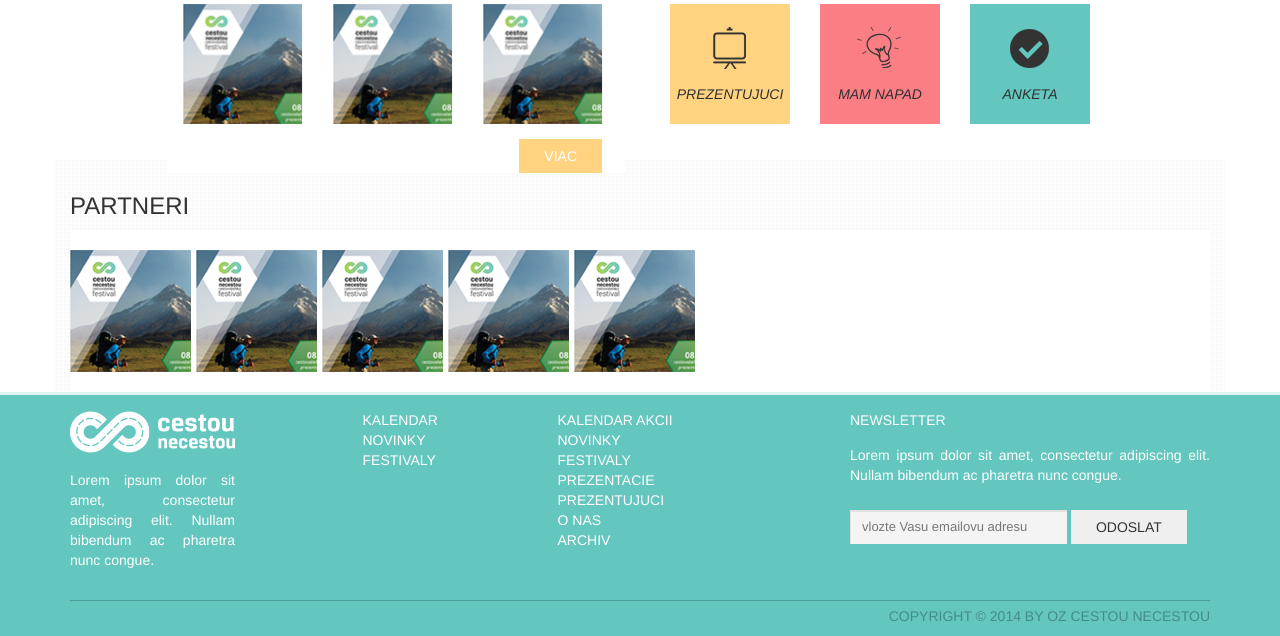
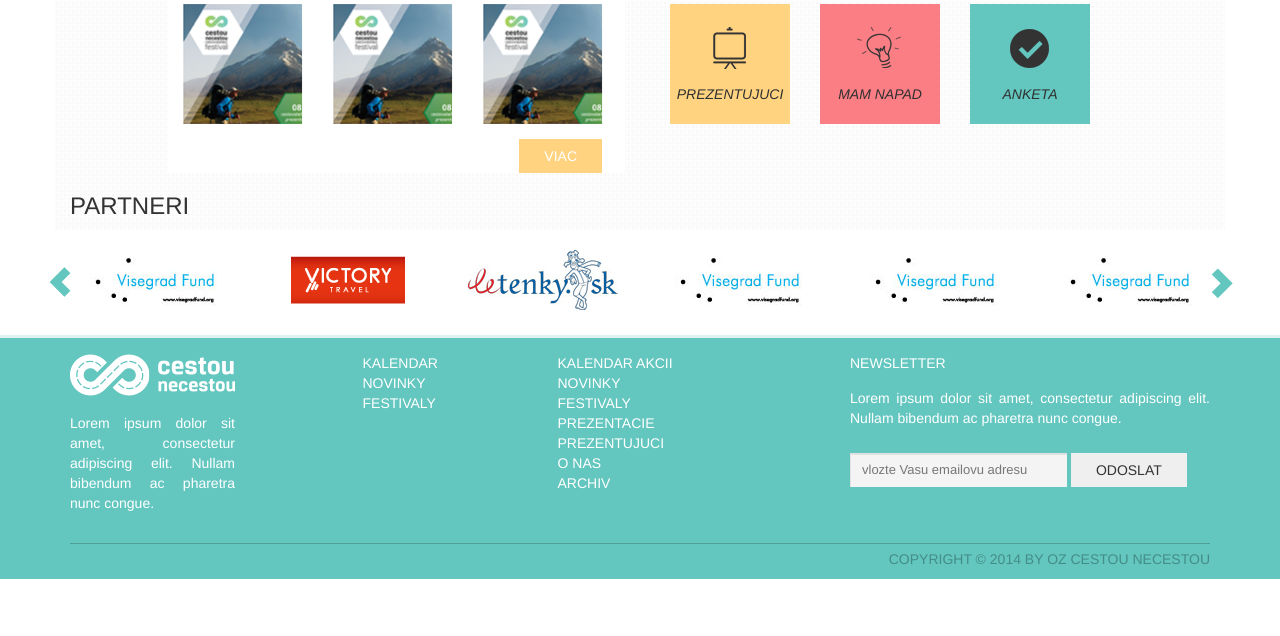
Before and after one commit to savakac/cnp, a PHP site: page / in a window 1280 px wide. Shown: the part 1508-2144 px from the top of the page. After the commit the page ends 2087 px from the top, so only its background shows below. Run offline with PHP 8.4, Linux system fonts and the light colour scheme; some libraries are stand-ins or nearby versions.

Commit message:
Add partneri slide

```diff
--- a/css/main.css
+++ b/css/main.css
@@ -309,10 +309,45 @@ a:active, a:hover { outline: 0; }
 	}
 }
 
-#partneri div
+/*Partneri*/
+#partneri button
 {
-	background-color: #FFFFFF;
-	padding: 20px 0px;
+	background-color: #63C6Bf;
+	border-color: #63C6BF;
+	font-style: italic;
+	color: #303030;
+	padding-top: 12px;
+	padding-bottom: 12px;
+	margin-bottom: 15px;
+}
+
+#carousel-partneri { margin: 20px 0; }
+#carousel-partneri .item a { display: inline-block; }
+
+#carousel-partneri .carousel-control
+{
+	width: 30px;
+	color: #63C6BF;
+	text-shadow: none;
+	opacity: 1;
+}
+
+#carousel-partneri .carousel-control:hover, #carousel-partneri .carousel-control:focus
+{
+	color: #FC7E85;
+	opacity: 1;
+}
+
+#carousel-partneri .carousel-control.left
+{
+	background-image: none;
+	left: -25px;
+}
+
+#carousel-partneri .carousel-control.right
+{
+	background-image: none;
+	right: -25px;
 }
 
 @media (min-width: 768px) {
--- a/index.php
+++ b/index.php
@@ -304,19 +304,135 @@
         </div>
       </div>
     </div>
+
+    <div class="row hidden-xs">
+      <div class="col-sm-12">
+        <h1 class="hidden-xs text-uppercase">Partneri</h1>
+      </div>
+    </div>
+	</div>
+
 	<!-- Partneri -->
+	<div class="container">
 		<div class="row">
 			<div class="col-sm-12" id="partneri">
-        <h1 class="hidden-xs text-uppercase">Partneri</h1>
-        <button type="button" class="btn btn-lg btn-block visible-xs-block" data-toggle="collapse" data-target="#xs-partneri">Partneri
+				<button type="button" class="btn btn-lg btn-block visible-xs-block"  data-toggle="collapse" data-target="#xs-partneri">Partneri
 					<span class="glyphicon glyphicon-chevron-down"></span>
 				</button>
 				<div class="collapse" id="xs-partneri">
-          <a href="#" title="Partneri"><img src="images/akcie.png" alt="partneri"></a>
-          <a href="#" title="Partneri"><img src="images/akcie.png" alt="partneri"></a>
-          <a href="#" title="Partneri"><img src="images/akcie.png" alt="partneri"></a>
-          <a href="#" title="Partneri"><img src="images/akcie.png" alt="partneri"></a>
-          <a href="#" title="Partneri"><img src="images/akcie.png" alt="partneri"></a>
+					<div id="carousel-partneri" class="carousel slide">
+						<!-- Carousel list -->
+						<div class="carousel-inner">
+							<div class="item active">
+								<div class="row">
+									<div class="col-sm-2 text-center">
+										<a href="#" title="Partneri" target="_blank">
+											<img src="images/visegrad_fund_logo.jpg" alt="Akcie" class="img-responsive">
+										</a>
+									</div>
+									<div class="col-sm-2 text-center">
+										<a href="#" title="Partneri" target="_blank">
+											<img src="images/victory_travel_logo.jpg" alt="Akcie" class="img-responsive">
+										</a>
+									</div>
+									<div class="col-sm-2 text-center">
+										<a href="#" title="Partneri" target="_blank">
+											<img src="images/letenky_sk_logo.jpg" alt="Akcie" class="img-responsive">
+										</a>
+									</div>
+									<div class="col-sm-2 text-center">
+										<a href="#" title="Partneri" target="_blank">
+											<img src="images/visegrad_fund_logo.jpg" alt="Akcie" class="img-responsive">
+										</a>
+									</div>
+									<div class="col-sm-2 text-center">
+										<a href="#" title="Partneri" target="_blank">
+											<img src="images/visegrad_fund_logo.jpg" alt="Akcie" class="img-responsive">
+										</a>
+									</div>
+									<div class="col-sm-2 text-center">
+										<a href="#" title="Partneri" target="_blank">
+											<img src="images/visegrad_fund_logo.jpg" alt="Akcie" class="img-responsive">
+										</a>
+									</div>
+								</div>
+							</div>
+							<div class="item">
+								<div class="row">
+									<div class="col-sm-2 text-center">
+										<a href="#" title="Partneri" target="_blank">
+											<img src="images/victory_travel_logo.jpg" alt="Akcie" class="img-responsive">
+										</a>
+									</div>
+									<div class="col-sm-2 text-center">
+										<a href="#" title="Partneri" target="_blank">
+											<img src="images/victory_travel_logo.jpg" alt="Akcie" class="img-responsive">
+										</a>
+									</div>
+									<div class="col-sm-2 text-center">
+										<a href="#" title="Partneri" target="_blank">
+											<img src="images/victory_travel_logo.jpg" alt="Akcie" class="img-responsive">
+										</a>
+									</div>
+									<div class="col-sm-2 text-center">
+										<a href="#" title="Partneri" target="_blank">
+											<img src="images/victory_travel_logo.jpg" alt="Akcie" class="img-responsive">
+										</a>
+									</div>
+									<div class="col-sm-2 text-center">
+										<a href="#" title="Partneri" target="_blank">
+											<img src="images/victory_travel_logo.jpg" alt="Akcie" class="img-responsive">
+										</a>
+									</div>
+									<div class="col-sm-2 text-center">
+										<a href="#" title="Partneri" target="_blank">
+											<img src="images/victory_travel_logo.jpg" alt="Akcie" class="img-responsive">
+										</a>
+									</div>
+								</div>
+							</div>
+							<div class="item">
+								<div class="row">
+									<div class="col-sm-2 text-center">
+										<a href="#" title="Partneri" target="_blank">
+											<img src="images/letenky_sk_logo.jpg" alt="Akcie" class="img-responsive">
+										</a>
+									</div>
+									<div class="col-sm-2 text-center">
+										<a href="#" title="Partneri" target="_blank">
+											<img src="images/letenky_sk_logo.jpg" alt="Akcie" class="img-responsive">
+										</a>
+									</div>
+									<div class="col-sm-2 text-center">
+										<a href="#" title="Partneri" target="_blank">
+											<img src="images/letenky_sk_logo.jpg" alt="Akcie" class="img-responsive">
+										</a>
+									</div>
+									<div class="col-sm-2 text-center">
+										<a href="#" title="Partneri" target="_blank">
+											<img src="images/letenky_sk_logo.jpg" alt="Akcie" class="img-responsive">
+										</a>
+									</div>
+									<div class="col-sm-2 text-center">
+										<a href="#" title="Partneri" target="_blank">
+											<img src="images/letenky_sk_logo.jpg" alt="Akcie" class="img-responsive">
+										</a>
+									</div>
+									<div class="col-sm-2 text-center">
+										<a href="#" title="Partneri" target="_blank">
+											<img src="images/letenky_sk_logo.jpg" alt="Akcie" class="img-responsive">
+										</a>
+									</div>
+								</div>
+							</div>
+						</div>
+						<a class="left carousel-control" href="#carousel-partneri" role="button" data-slide="prev">
+							<span class="glyphicon glyphicon-chevron-left"></span>
+						</a>
+						<a class="right carousel-control" href="#carousel-partneri" role="button" data-slide="next">
+							<span class="glyphicon glyphicon-chevron-right"></span>
+						</a>
+					</div>
 				</div>
 			</div>
 		</div>
```
Also changed, not shown: images/letenky_sk_logo.jpg (added), images/victory_travel_logo.jpg (added), images/visegrad_fund_logo.jpg (added). Lines whose indentation alone changed are shown as unchanged.
